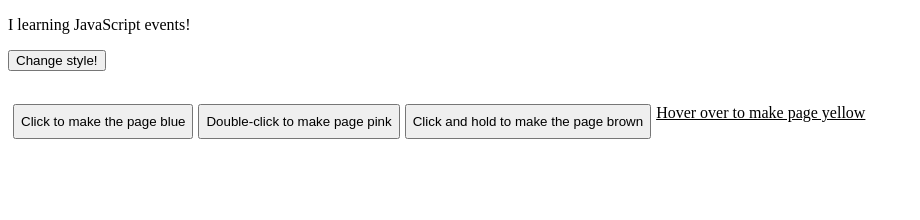
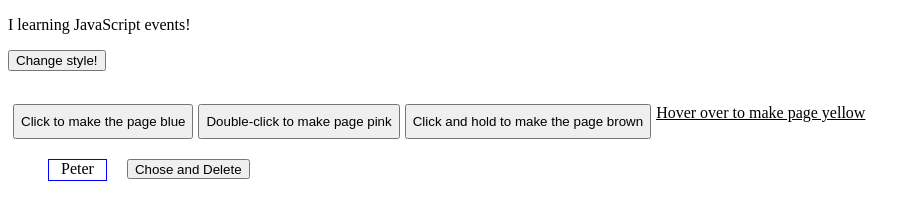
Before and after one commit to KovaletsIvan/lesson7, a plain HTML site: page index.html in a window 1280 px wide. Shown: the whole page, without its empty margins (0-920 px from the left). Drawn offline with Linux system fonts and the light colour scheme.

Commit message:
commit 1

```diff
--- a/index.html
+++ b/index.html
@@ -21,6 +21,17 @@
       <button id="btn3">Click and hold to make the page brown</button>
       <a href="#">Hover over to make page yellow</a>
     </div>
+    <br />
+    <div class="menu">
+      <div class="dropdown">
+        <a class="peter a" href="#">Peter</a>
+        <a class="john a in" href="#">John</a>
+        <a class="alise a in " href="#">Alise</a>
+        <a class="alex a in" href="#">Alex</a>
+        <a class="iren a in" href="#">Iren</a>
+      </div>
+      <button id="delete">Chose and Delete</button>
+    </div>
     <script src="script.js"></script>
   </body>
 </html>
--- a/script.js
+++ b/script.js
@@ -41,3 +41,9 @@ btn2.addEventListener("dblclick", backgroundColorP);
 btn3.addEventListener("mousedown", mouseDown);
 
 // Task 4
+
+let i = document.querySelector(".peter");
+function display() {
+  document.querySelector(".in").style.display = "block";
+}
+i.addEventListener("click", display);
--- a/style.css
+++ b/style.css
@@ -28,3 +28,41 @@ a {
   margin-left: 5px;
   color: black;
 }
+#delete {
+  margin: 20px;
+  margin-bottom: 0px;
+  max-height: 20px;
+}
+.menu {
+  display: flex;
+}
+
+.a {
+  padding-right: 12px;
+  padding-left: 12px;
+  margin: 0;
+  display: block;
+  text-decoration: none;
+  max-width: 100px;
+  text-align: center;
+  min-height: 20px;
+}
+.dropdown {
+  margin-left: 40px;
+  margin-top: 20px;
+  max-width: 100px;
+  text-align: center;
+  min-height: 20px;
+  border: blue 1px solid;
+  max-width: 100px;
+  text-align: center;
+}
+.a:hover {
+  background-color: rgb(10, 235, 243);
+}
+.in {
+  display: none;
+}
+.peter:hover .in {
+  display: block;
+}
```
